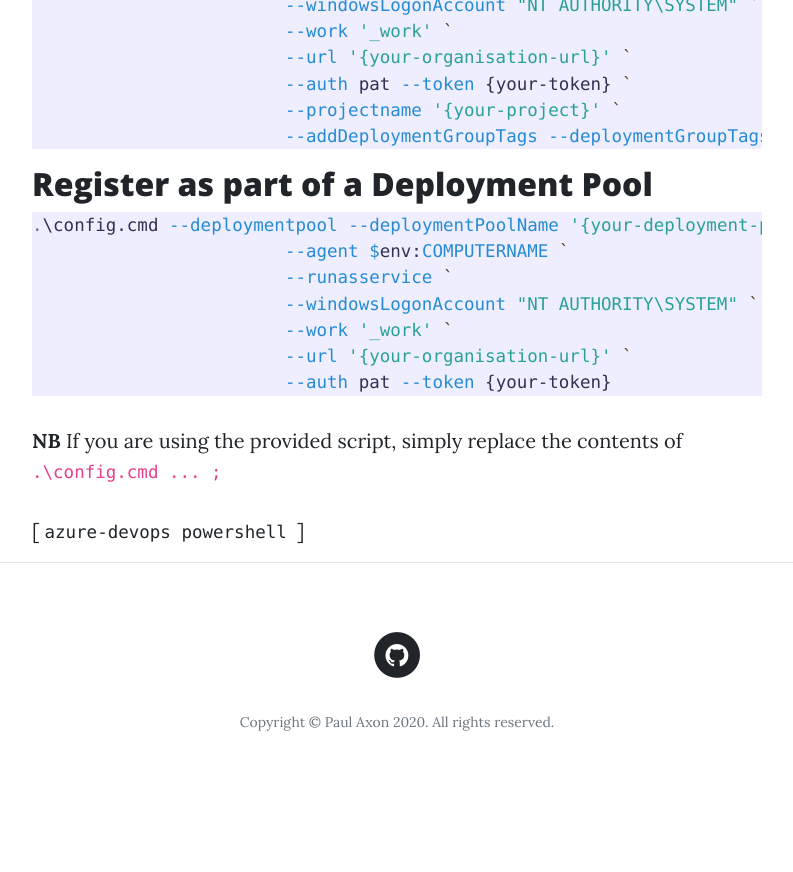
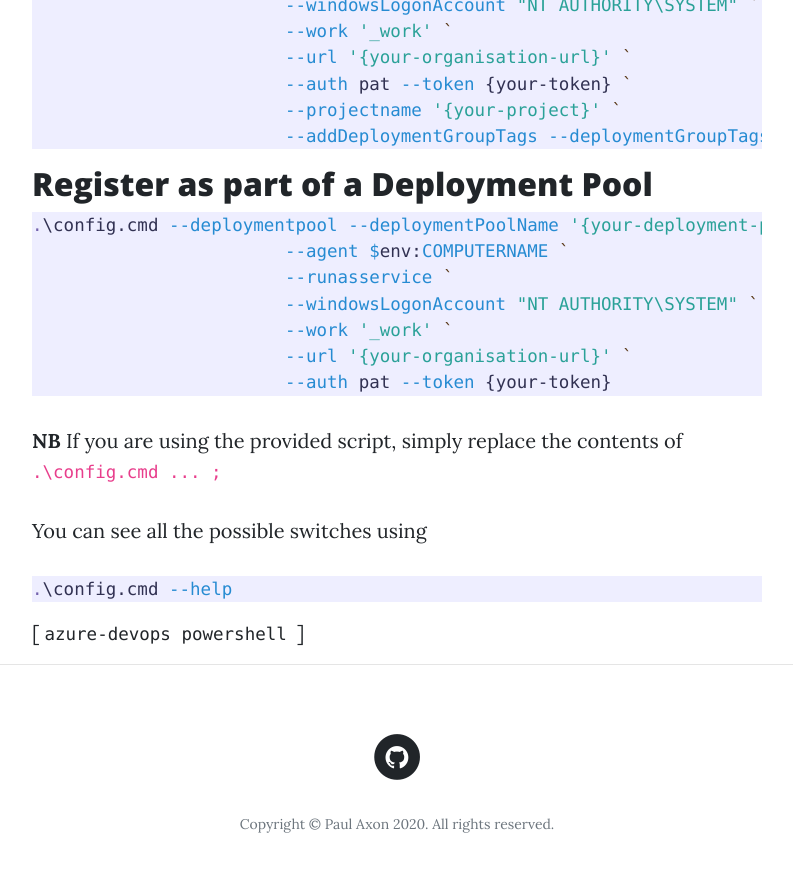
Before and after one commit to paxdev/paxdev.github.io, a Jekyll site: the page built from _posts/2020-01-23-Register-Azure-Deployment-Agents.md, in a window 1280 px wide and 900 px high, scrolled down 1090 px. Shown: the top 872 px of the window, without its empty margins (243-1036 px from the left). Built offline with Jekyll 4.4.1, drawn with Linux system fonts in a browser that asks for light colours; our own code applies the rules of GitHub Pages for plain Markdown files; before the commit the page ends 1888 px from its top, so only the background shows below that.

Commit message:
Update 2020-01-23-Register-Azure-Deployment-Agents.md

````diff
--- a/_posts/2020-01-23-Register-Azure-Deployment-Agents.md
+++ b/_posts/2020-01-23-Register-Azure-Deployment-Agents.md
@@ -42,3 +42,9 @@ I find the following two snippets cover most bases
 
 **NB**
 If you are using the provided script, simply replace the contents of `.\config.cmd ... ;`
+
+You can see all the possible switches using
+
+```powershell
+.\config.cmd --help
+```
````
